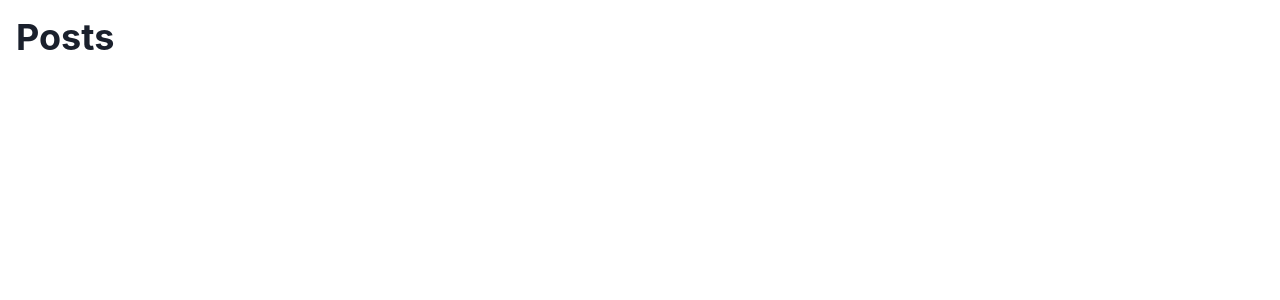
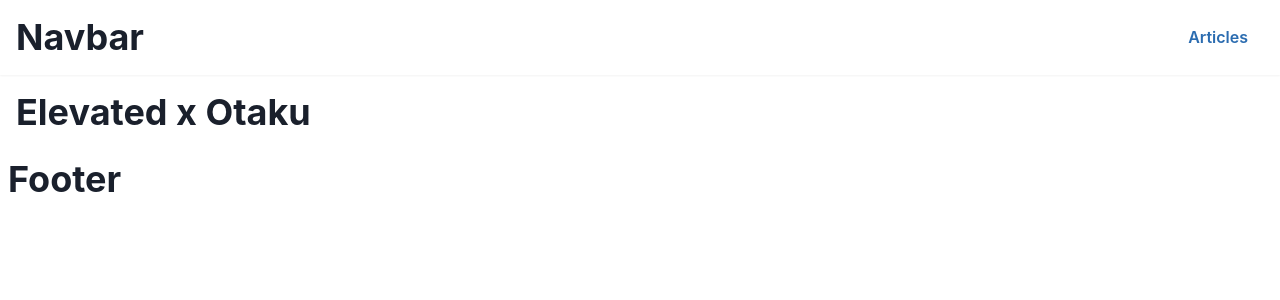
Before and after one commit to digidevguy/otaku-podcast, a Next.js app: page / in a window 1280 px wide. Shown: the top 300 px of the page. Built offline with nearby package versions, Linux system fonts and the light colour scheme.

Commit message:
Various changes to pages, adding add. scaffolding. Last changes for day.

```diff
--- a/src/components/articles/ArticleContent.tsx
+++ b/src/components/articles/ArticleContent.tsx
@@ -1,31 +1,55 @@
-import { Divider, Flex, Heading, Image, Text } from '@chakra-ui/react';
+import {
+	Box,
+	Divider,
+	Flex,
+	Heading,
+	Image,
+	Text,
+	VStack,
+} from '@chakra-ui/react';
+import { format } from 'date-fns';
+import { useEffect } from 'react';
 
 interface ArticleContentProps {
 	title: string;
-	date: string;
 	content: string;
 	image: string;
+	createdAt: string;
+	id: number;
 }
 
 const ArticleContent = ({
 	title,
 	content,
 	image,
-	date,
+	createdAt,
+	id,
 }: ArticleContentProps) => {
+	useEffect(() => console.log(image), [image]);
+
 	return (
 		<Flex
 			flexDir='column'
 			gap={3}
 			border='1px solid'
 			borderColor='gray.200'
-			p={2}
 			pos='relative'
+			rounded='lg'
+			overflow='hidden'
 		>
+			{/* <Box boxSize='lg'> */}
 			<Image src={`http://localhost:1337${image}`} alt={title} />
-			<Heading>{title}</Heading>
-			<Divider w='40%' />
-			<Text whiteSpace='pre-wrap'>{content}</Text>
+			{/* </Box> */}
+			<VStack p={4}>
+				<Flex flexDir='column' alignSelf='start'>
+					<Heading>{title}</Heading>
+					<Text>{format(new Date(createdAt), 'MMMM do yyyy')}</Text>
+				</Flex>
+				<Divider w='40%' alignSelf='start' />
+				<Text whiteSpace='pre-wrap' noOfLines={[3, 3]}>
+					{content}
+				</Text>
+			</VStack>
 		</Flex>
 	);
 };
--- /dev/null
+++ b/src/components/shared/Footer.tsx
@@ -0,0 +1,11 @@
+import { Flex, Heading } from '@chakra-ui/react';
+
+const Footer: React.FC = () => {
+	return (
+		<Flex p={2} align='center'>
+			<Heading>Footer</Heading>
+		</Flex>
+	);
+};
+
+export default Footer;
--- /dev/null
+++ b/src/components/shared/NavBar.tsx
@@ -0,0 +1,28 @@
+import { Button, ButtonGroup, Flex, Heading } from '@chakra-ui/react';
+import Link from 'next/link';
+
+const NavBar: React.FC = () => {
+	return (
+		<Flex
+			p={[2, 4]}
+			align='center'
+			justify='space-between'
+			top={0}
+			pos='sticky'
+			zIndex='sticky'
+			bg='white'
+			boxShadow='sm'
+		>
+			<Link href='/'>
+				<Heading>Navbar</Heading>
+			</Link>
+			<ButtonGroup variant='outline' colorScheme='blue'>
+				<Link href='/articles'>
+					<Button variant='ghost'>Articles</Button>
+				</Link>
+			</ButtonGroup>
+		</Flex>
+	);
+};
+
+export default NavBar;
--- /dev/null
+++ b/src/components/shared/layouts/AppLayout.tsx
@@ -0,0 +1,15 @@
+import { Flex } from '@chakra-ui/react';
+import Footer from '../Footer';
+import NavBar from '../NavBar';
+
+const AppLayout = ({ children }: { children: React.ReactNode }) => {
+	return (
+		<Flex flexDir='column'>
+			<NavBar />
+			{children}
+			<Footer />
+		</Flex>
+	);
+};
+
+export default AppLayout;
--- a/src/pages/_app.tsx
+++ b/src/pages/_app.tsx
@@ -1,10 +1,13 @@
 import type { AppProps } from 'next/app';
 import { ChakraProvider } from '@chakra-ui/react';
+import AppLayout from '@/components/shared/layouts/AppLayout';
 
 export default function App({ Component, pageProps }: AppProps) {
 	return (
 		<ChakraProvider>
-			<Component {...pageProps} />
+			<AppLayout>
+				<Component {...pageProps} />
+			</AppLayout>
 		</ChakraProvider>
 	);
 }
--- a/src/pages/index.tsx
+++ b/src/pages/index.tsx
@@ -1,75 +1,17 @@
-import { Divider, Flex, Heading, Image, Text } from '@chakra-ui/react';
+import { Flex, Heading } from '@chakra-ui/react';
 import Head from 'next/head';
-// import Image from 'next/image';
-import { useEffect, useState } from 'react';
-
-import ArticleContent from '@/components/articles/ArticleContent';
-import { getArticles } from '@/utils';
-
-interface Post {
-	attributes: {
-		title: string;
-		content: string;
-		published_at: string;
-		image: {
-			data: {
-				attributes: {
-					url: string;
-				};
-			};
-		};
-	};
-}
 
 export default function Home() {
-	const [posts, setPosts] = useState<Post[]>([]);
-
-	// useEffect(() => {
-	// 	const fetchPosts = async () => {
-	// 		const res = await fetch(
-	// 			'http://localhost:1337/api/articles?populate=image'
-	// 		);
-	// 		const { data } = await res.json();
-
-	// 		setPosts(data);
-	// 	};
-
-	// 	fetchPosts();
-	// }, []);
-
-	// Test using getArticles() from utils
-	// useEffect(() => {
-	// 	const fetchPosts = async () => {
-	// 		const { articles } = await getArticles();
-	// 		// const { data } = await res.json();
-
-	// 		setPosts(articles);
-	// 	};
-
-	// 	fetchPosts();
-	// }, []);
-
-	// useEffect(() => console.log(posts), [posts]);
-
 	return (
 		<>
 			<Head>
-				<title>Create Next App</title>
-				<meta name='description' content='Generated by create next app' />
+				<title>Elevated x Otaku</title>
+				<meta name='description' content='Welcome to Elevated x Otaku' />
 				<meta name='viewport' content='width=device-width, initial-scale=1' />
 				<link rel='icon' href='/favicon.ico' />
 			</Head>
 			<Flex flexDir='column' gap={4} p={4}>
-				<Heading>Posts</Heading>
-				{posts.map((post, i) => (
-					<ArticleContent
-						key={i}
-						title={post.attributes.title}
-						content={post.attributes.content}
-						image={post.attributes.image.data.attributes.url}
-						date={post.attributes.published_at}
-					/>
-				))}
+				<Heading>Elevated x Otaku</Heading>
 			</Flex>
 		</>
 	);
--- a/src/types/index.ts
+++ b/src/types/index.ts
@@ -4,7 +4,11 @@ export interface Article {
 		title: string;
 		content: string;
 		image: {
-			url: string;
+			data: {
+				attributes: {
+					url: string;
+				};
+			};
 		};
 		createdAt: string;
 	};
```
Also changed, not shown: src/pages/articles/index.tsx (+11 -4 lines).
